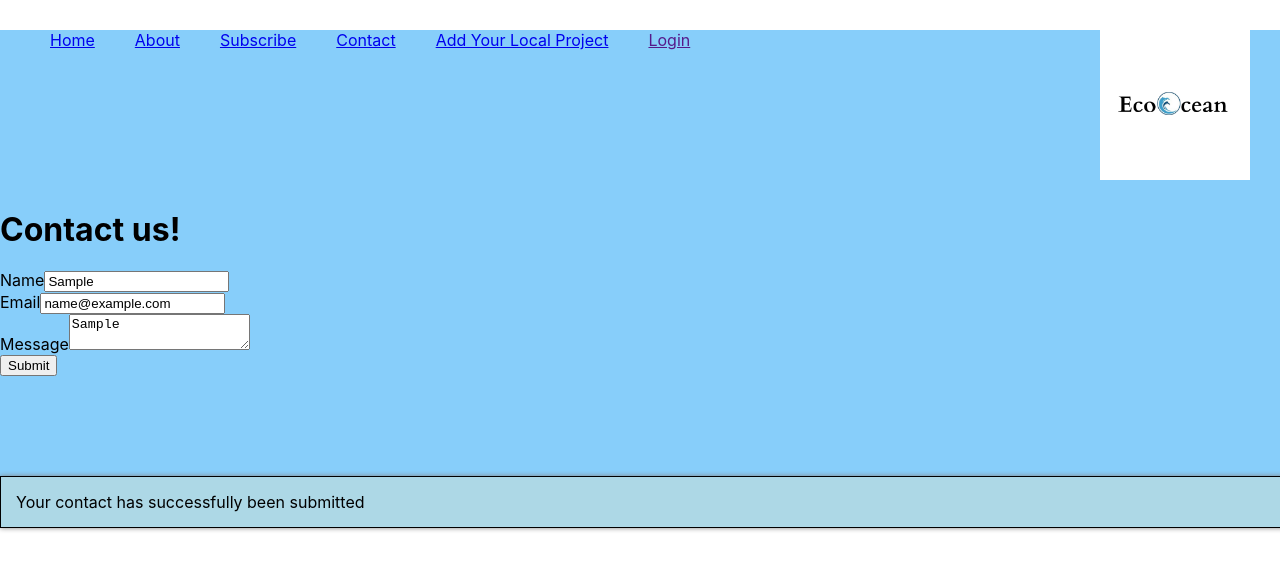
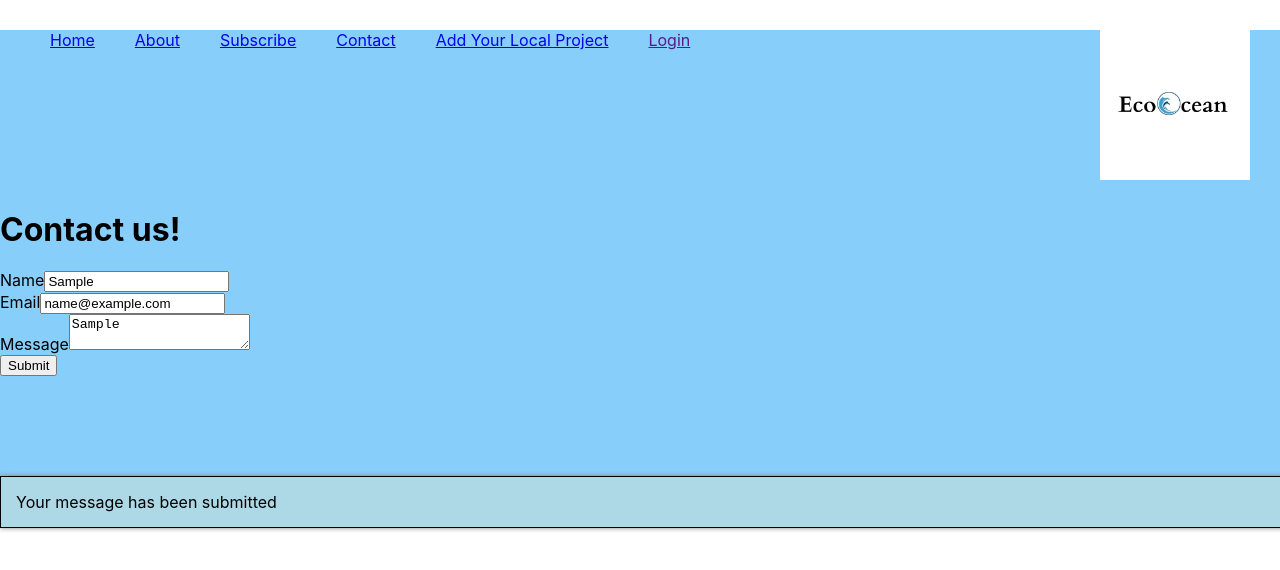
Before and after one commit to SashaJohnson123/react-crowdfunding, a React (Create React App) app: page /Contact in a window 1280 px wide. Both pictures are taken after typing "Sample", "name@example.com", "Sample" into the empty fields and a click on the button "Submit". Shown: the top 570 px of the page. Built offline with nearby package versions, Linux system fonts and the light colour scheme.

Commit message:
Updated Forms

```diff
--- a/src/pages/Contact.jsx
+++ b/src/pages/Contact.jsx
@@ -63,11 +63,7 @@ function Contact() {
           </button>
         </div>
       </div>
-      {formSubmitted ? (
-        <p>Your contact has successfully been submitted</p>
-      ) : (
-        <></>
-      )}
+      {formSubmitted ? <p>Your message has been submitted</p> : <></>}
     </div>
   );
 }
--- a/src/pages/Subscribe.jsx
+++ b/src/pages/Subscribe.jsx
@@ -56,7 +56,7 @@ function Subscribe() {
         </div>
       </div>
       {formSubmitted ? (
-        <p>Your contact has successfully been submitted</p>
+        <p>You have successfully subscribed to EcoOcean</p>
       ) : (
         <></>
       )}
```
